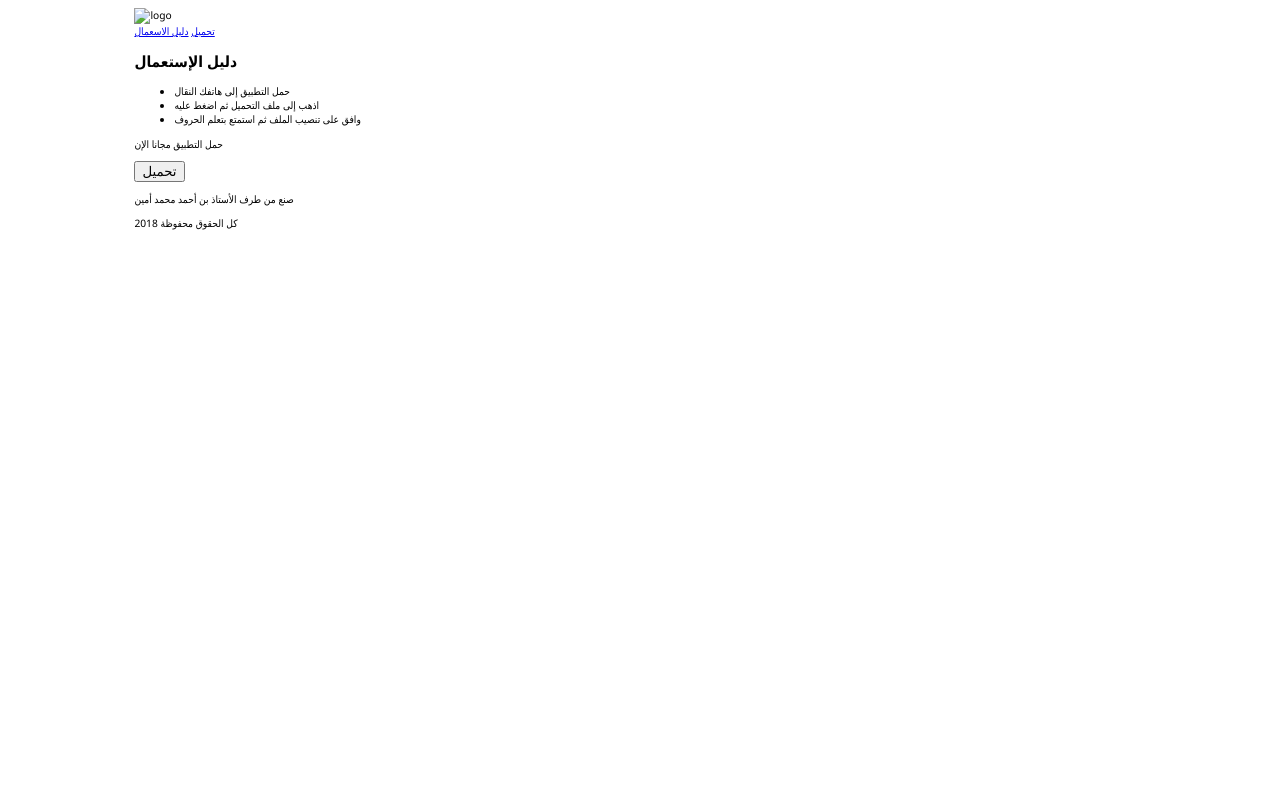
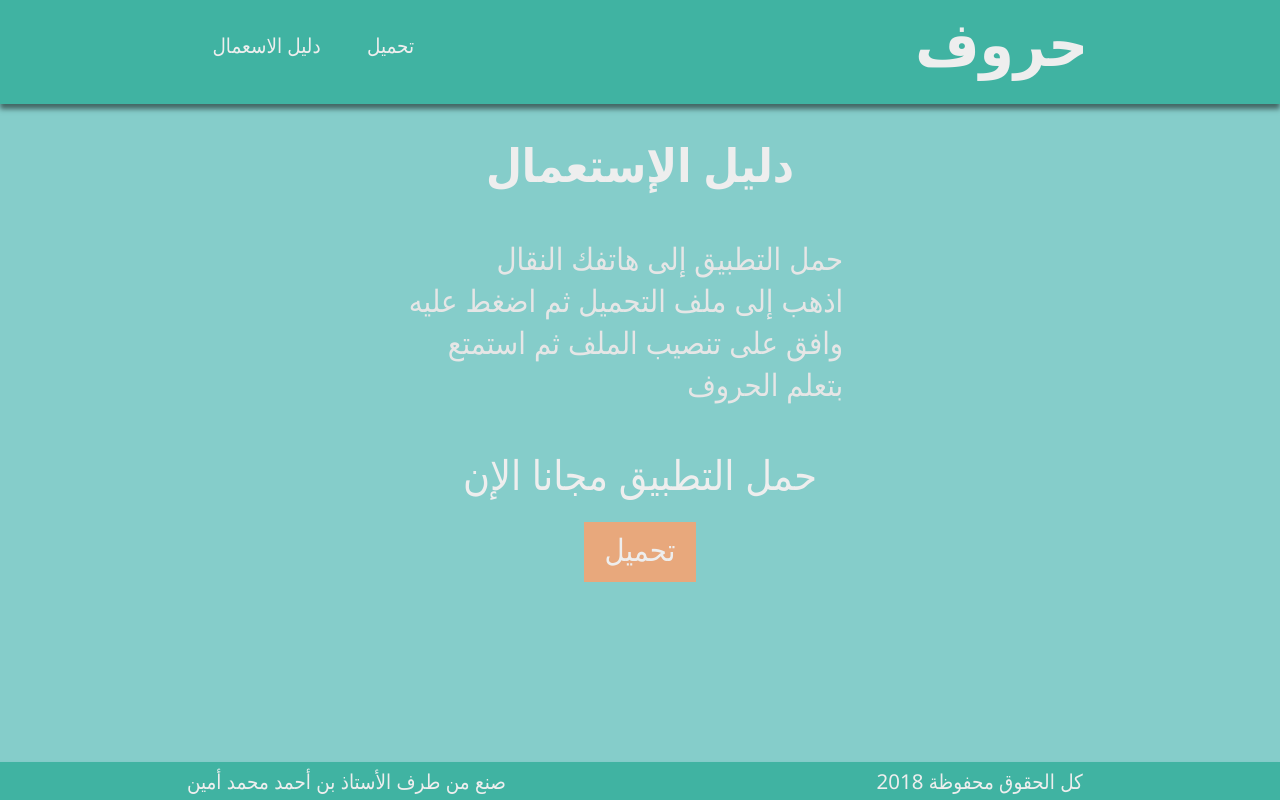
Before and after one commit to amineProjects/letters, a plain HTML site: page index.html in a window 1280 px wide. Drawn offline with Linux system fonts and the light colour scheme.

Commit message:
styled the page.

```diff
--- a/css/style.css
+++ b/css/style.css
@@ -1,12 +1,121 @@
+/*
+    mainColor: #85cdca,
+    secondaryColor: #40b3a2,
+    buttonColor:#e27d5f,
+    buttonColor2: #e8a87cs;
+*/
+
 html{
     padding: 0;
     margin: 0;
     font-size: 64%;
+    direction: rtl;
 }
 body{
+    margin: 0;
+    padding: 0;
     font-family: 'Segoe UI', Tahoma, Geneva, Verdana, sans-serif;
+    font-size: 2rem;
+    box-sizing: border-box;
+    background-color: #85cdca;
+     color: #eee;
+}
+a,h1,h2,p{
+    margin: 0;
+    padding: 0;
 }
 .container{
-    width: 80%;
+    width: 70%;
     margin: 0 auto;
 }
+
+.row::after{
+    content: '';
+    display: table;
+    clear: both;
+}
+
+.header{
+    background-color: #40b3a2;
+    box-shadow: 0px 5px 5px rgba(0, 0, 0, .5);
+  position: fixed;
+  width: 100%;
+  top: 0;
+}
+.header__logo{
+    font-size: 3rem;
+    text-align: right;
+    display: inline-block;
+    color: #eee;
+    margin-bottom: 2rem;
+}
+.header__nav{
+    float: left;
+}
+
+.header__nav a{
+    text-decoration: none;
+    display: inline-block;
+    margin-top: 3rem;
+    padding: 0 2rem;
+    color: #eee;
+}
+.header__nav a:hover{
+    border-bottom: 2px solid #e8a87c;
+}
+
+.main{
+    margin-top: 13rem;
+    font-size: 3rem;
+}
+.documentation h2{
+    text-align: center;
+    color: #eee;
+}
+.documentation ul{
+    list-style: none;
+     color: rgb(230, 230, 230);
+     margin: 4rem 20rem;
+}
+.download {
+      text-align: center;
+    color: #eee;
+    font-size: 4rem;
+}
+.download>a{
+    text-decoration: none;
+    display: inline-block;
+    font-size: 3rem;
+    background-color: #e8a87c;
+    padding: .5rem 2rem 1.2rem 2rem ;
+    margin-top: 2rem;
+    transition: all .5s ease-out;
+    color: #eeeeee;
+}
+.download a:hover {
+    /* transform: scale(1.1); */
+    cursor: pointer;
+    box-shadow: 5px 3px 5px gray;
+}
+.download a:active{
+    transform: scale(.9);
+    box-shadow:none;
+}
+
+
+.footer{
+    background-color: #40b3a2;
+    box-shadow: 0px 5px 5px rgba(0, 0, 0, .5);
+  position: fixed;
+  width: 100%;
+  bottom: 0;
+  padding: .5rem;
+}
+.footer__copyright{
+    text-align: right;
+    display: inline-block;
+    color: #eee;
+}
+.footer__about{
+    float: left;
+}
--- a/index.html
+++ b/index.html
@@ -8,20 +8,21 @@
     <link rel="stylesheet" href="css/style.css">
 </head>
 <body>
-   <header>
-       <div class="container">
+   <header class="header ">
+       <div class="row container">
             <div class="header__logo">
-            <img src="" alt="logo">
+                <!-- <img src="" alt="logo"> -->
+                <h1> حروف </h1>
             </div>
             <div class="header__nav">
                 <nav>
                     <a href="#download">تحميل</a>
-                <a href="documentation">دليل الاسعمال</a>
+                    <a href="#documentation">دليل الاسعمال</a>
                 </nav>
             </div>
         </div>
    </header>
-   <main>
+   <main class="main">
         <section id="documentation" class="documentation container">
             <h2>دليل الإستعمال</h2>
             <ul>
@@ -32,10 +33,10 @@
         </section>
         <section id="download" class="download container">
             <p>حمل التطبيق مجانا الإن</p>
-            <button class="btn btn--blue">تحميل</button>
+            <a href="#" class="btn btn--blue">تحميل</a>
         </section>
    </main>
-   <footer>
+   <footer class="footer">
        <div class="container">
            <p class="footer__about">صنع من طرف الأستاذ بن أحمد محمد أمين</p>
            <p class="footer__copyright">كل الحقوق محفوظة 2018 </p>
```
Lines whose indentation alone changed are shown as unchanged.
